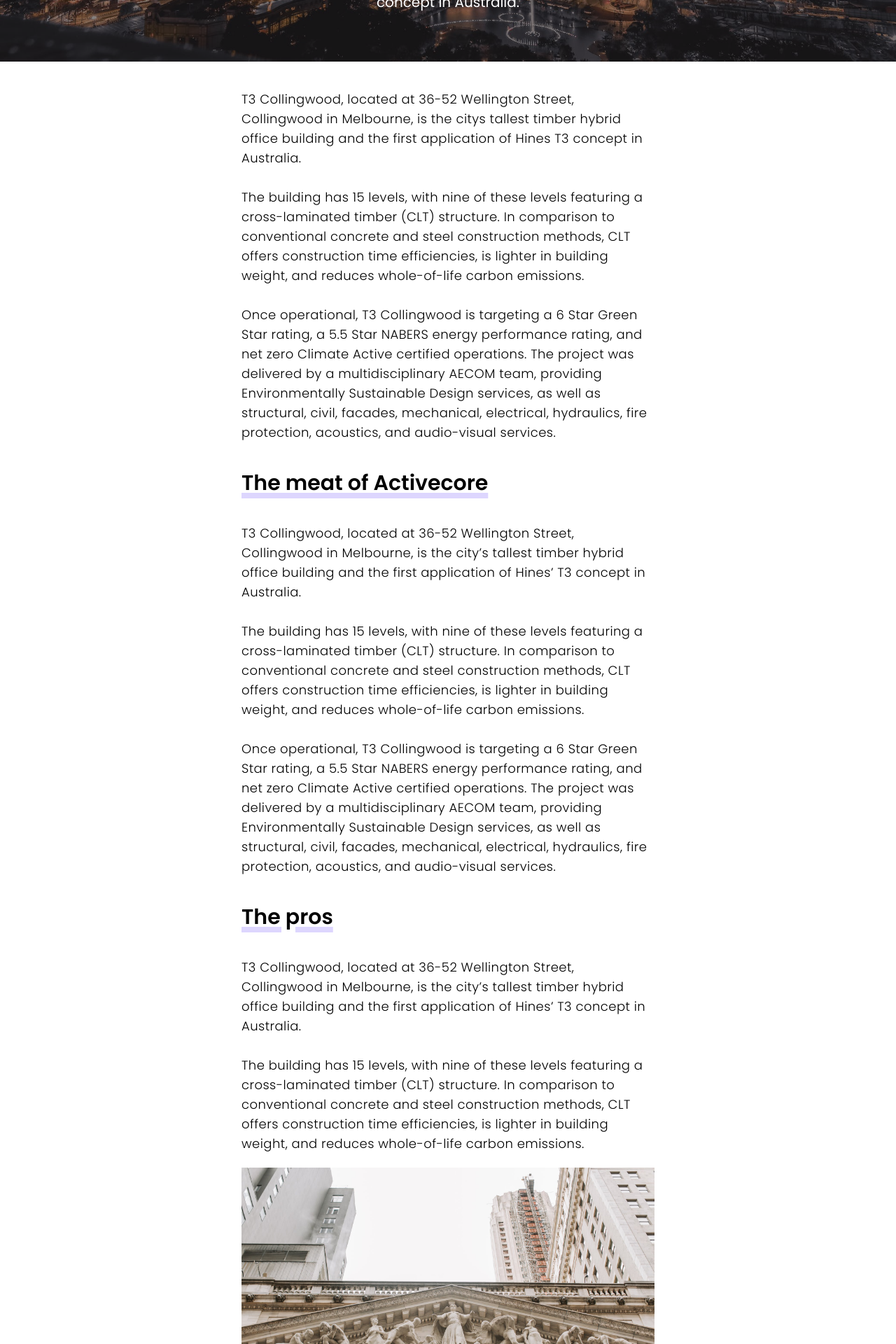
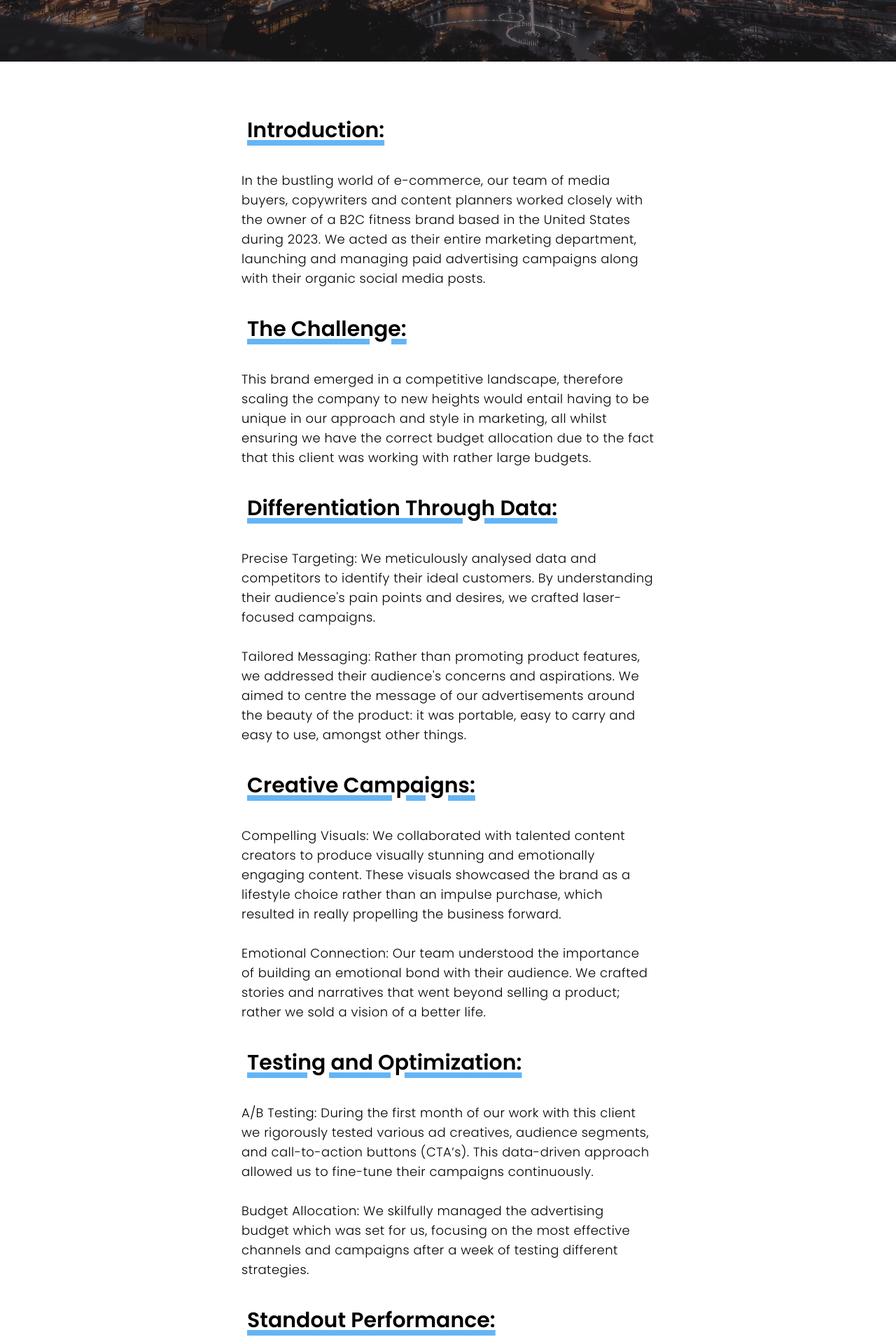
Before and after one commit to bajwaghazanfar/samir, a Next.js app: page /casestudy/sportband in a window 1280 px wide. Shown: the part 800-2720 px from the top of the page at 70% size. Built offline with nearby package versions, Linux system fonts and the light colour scheme.

Commit message:
large screen optimization

```diff
--- a/Components/Navbar/index.tsx
+++ b/Components/Navbar/index.tsx
@@ -7,7 +7,7 @@ import DottedButton from "../Button/Button";
 export const Navbar = () => {
   const [open, setOpen] = useState<boolean>(false);
   return (
-    <div className="navbar bg-base-100 w-full">
+    <div className="navbar bg-base-100 w-full xl:pr-[50px] xl:pl-[50px]">
       <div className="navbar-start">
         <div className="dropdown">
           <div tabIndex={0} role="button" className="btn btn-ghost lg:hidden">
--- a/Components/RevealText/RevealText.tsx
+++ b/Components/RevealText/RevealText.tsx
@@ -11,7 +11,7 @@ const RevealText: React.FC<RevealTextProps> = ({ lines }) => {
           initial={{ y: 30, opacity: 0 }}
           animate={{ y: 0, opacity: 1 }}
           transition={{ delay: index * 0.2, type: "tween" }}
-          className="text-5xl text-center  font-semibold tracking-normal   lg:text-[60px] xl:text-[80px] 2xl:text-[130px] 3xl:text-[180px]  lg:text-left  "
+          className="text-5xl text-center  font-semibold tracking-normal   lg:text-[60px] xl:text-[80px]  2xl:text-[80px]  lg:text-left  "
         >
           {map}
         </motion.h1>
--- a/src/app/casestudy/sportband/layout.tsx
+++ b/src/app/casestudy/sportband/layout.tsx
@@ -20,7 +20,7 @@ export default function RootLayout({
   children: React.ReactNode;
 }) {
   return (
-    <html lang="en">
+    <html lang="en" className="3xl:pl-[400px] 3xl:pr-[400px]">
       <body className={inter.className}>
         <ActiveCore />
       </body>
--- a/src/app/casestudy/sportband/page.tsx
+++ b/src/app/casestudy/sportband/page.tsx
@@ -5,15 +5,13 @@ import { Navbar } from "../../../../Components/Navbar";
 
 import Footer from "../../../../Components/Footer/Footer";
 import { motion } from "framer-motion";
+import Subheading from "../../../../Components/Subheading/Subheading";
 
 const ActiveCore = () => {
   return (
     <>
       <main className=" w-full h-auto ">
-        <div className=" w-full h-auto lg:pl-[50px] lg:pr-[50px]">
-          {" "}
-          <Navbar />
-        </div>
+        <div className=" w-full h-auto lg:pl-[50px] lg:pr-[50px]"></div>
 
         <div className="w-full h-full flex flex-col ">
           <div
@@ -51,17 +49,15 @@ const ActiveCore = () => {
                   </div>
                 </div>
                 <div className="w-full h-auto flex justify-center items-center gap-3 lg:w-3/4">
-                  <h1 className="text-3xl text-center text-white   font-semibold   leading-snug tracking-normal dark:text-white  lg:text-[60px] xl:text-[60px] 2xl:text-[100px] 3xl:text-[180px]    ">
-                    E-commerce Trailblazer: Active Cores Success Unleashes
-                    Six-Figure Triumph
+                  <h1 className="text-3xl text-center text-white   font-semibold   leading-snug tracking-normal dark:text-white  lg:text-[60px] xl:text-[60px] 2xl:text-[100px]   ">
+                    Crafting a Winning Marketing Strategy For A B2C Fitness
+                    Brand
                   </h1>
                 </div>
                 <div className="w-full h-auto flex justify-center items-center gap-3 lg:w-2/4">
                   <p className="text-center text-white text-xl lg:text-xl">
-                    T3 Collingwood, located at 36-52 Wellington Street,
-                    Collingwood in Melbourne, is the citys tallest timber hybrid
-                    office building and the first application of Hines T3
-                    concept in Australia.
+                    Note: *The subject of this case study is under a strict NDA,
+                    so the information we disclose may be fairly generic.
                   </p>
                 </div>
               </div>
@@ -71,78 +67,107 @@ const ActiveCore = () => {
         <div className=" w-full h-auto pl-[20px] pr-[20px] lg:pl-[50px] lg:pr-[50px] ">
           <div className="w-full h-auto flex flex-col justify-center items-center">
             <div className="w-full h-auto lg:w-1/2 pt-10">
+              <Subheading
+                text={[{ text: "Introduction:", underlined: true }]}
+              />
               <p className="text-black text-lg font-light  tracking-wide">
-                T3 Collingwood, located at 36-52 Wellington Street, Collingwood
-                in Melbourne, is the citys tallest timber hybrid office building
-                and the first application of Hines T3 concept in Australia.{" "}
+                In the bustling world of e-commerce, our team of media buyers,
+                copywriters and content planners worked closely with the owner
+                of a B2C fitness brand based in the United States during 2023.
+                We acted as their entire marketing department, launching and
+                managing paid advertising campaigns along with their organic
+                social media posts.
+              </p>
+              <Subheading
+                text={[{ text: "The Challenge:", underlined: true }]}
+              />
+
+              <p className="text-black text-lg font-light  tracking-wide">
+                This brand emerged in a competitive landscape, therefore scaling
+                the company to new heights would entail having to be unique in
+                our approach and style in marketing, all whilst ensuring we have
+                the correct budget allocation due to the fact that this client
+                was working with rather large budgets.
+              </p>
+
+              <Subheading
+                text={[
+                  { text: "Differentiation Through Data:", underlined: true },
+                ]}
+              />
+
+              <p className="text-black text-lg font-light  tracking-wide">
+                Precise Targeting: We meticulously analysed data and competitors
+                to identify their ideal customers. By understanding their
+                audience's pain points and desires, we crafted laser-focused
+                campaigns.
                 <br />
                 <br />
-                The building has 15 levels, with nine of these levels featuring
-                a cross-laminated timber (CLT) structure. In comparison to
-                conventional concrete and steel construction methods, CLT offers
-                construction time efficiencies, is lighter in building weight,
-                and reduces whole-of-life carbon emissions. <br />
-                <br />
-                Once operational, T3 Collingwood is targeting a 6 Star Green
-                Star rating, a 5.5 Star NABERS energy performance rating, and
-                net zero Climate Active certified operations. The project was
-                delivered by a multidisciplinary AECOM team, providing
-                Environmentally Sustainable Design services, as well as
-                structural, civil, facades, mechanical, electrical, hydraulics,
-                fire protection, acoustics, and audio-visual services.
+                Tailored Messaging: Rather than promoting product features, we
+                addressed their audience's concerns and aspirations. We aimed to
+                centre the message of our advertisements around the beauty of
+                the product: it was portable, easy to carry and easy to use,
+                amongst other things.
               </p>
-              {/* Subheading start */}
-              <div className="w-full h-auto flex justify-center items-center flex-col  py-10 lg:p-0 lg:py-10">
-                <div className="w-full h-full flex flex-col gap-5 lg:flex-row justify-start items-start">
-                  <h1 className="text-3xl  underline underline-offset-3 decoration-8 decoration-violet-200 font-semibold lg:text-3xl lg:w-full text-left   text-black">
-                    The meat of Activecore
-                  </h1>
-                </div>
-              </div>
-              {/* Subheading end */}
+              <Subheading
+                text={[{ text: "Creative Campaigns:", underlined: true }]}
+              />
 
               <p className="text-black text-lg font-light  tracking-wide">
-                T3 Collingwood, located at 36-52 Wellington Street, Collingwood
-                in Melbourne, is the city’s tallest timber hybrid office
-                building and the first application of Hines’ T3 concept in
-                Australia. <br />
+                Compelling Visuals: We collaborated with talented content
+                creators to produce visually stunning and emotionally engaging
+                content. These visuals showcased the brand as a lifestyle choice
+                rather than an impulse purchase, which resulted in really
+                propelling the business forward.
                 <br />
-                The building has 15 levels, with nine of these levels featuring
-                a cross-laminated timber (CLT) structure. In comparison to
-                conventional concrete and steel construction methods, CLT offers
-                construction time efficiencies, is lighter in building weight,
-                and reduces whole-of-life carbon emissions. <br />
                 <br />
-                Once operational, T3 Collingwood is targeting a 6 Star Green
-                Star rating, a 5.5 Star NABERS energy performance rating, and
-                net zero Climate Active certified operations. The project was
-                delivered by a multidisciplinary AECOM team, providing
-                Environmentally Sustainable Design services, as well as
-                structural, civil, facades, mechanical, electrical, hydraulics,
-                fire protection, acoustics, and audio-visual services.
+                Emotional Connection: Our team understood the importance of
+                building an emotional bond with their audience. We crafted
+                stories and narratives that went beyond selling a product;
+                rather we sold a vision of a better life.
+              </p>
+              <Subheading
+                text={[{ text: "Testing and Optimization:", underlined: true }]}
+              />
+              <p className="text-black text-lg font-light  tracking-wide">
+                A/B Testing: During the first month of our work with this client
+                we rigorously tested various ad creatives, audience segments,
+                and call-to-action buttons (CTA’s). This data-driven approach
+                allowed us to fine-tune their campaigns continuously.
+                <br />
+                <br />
+                Budget Allocation: We skilfully managed the advertising budget
+                which was set for us, focusing on the most effective channels
+                and campaigns after a week of testing different strategies.
+              </p>
+              <Subheading
+                text={[{ text: "Standout Performance:", underlined: true }]}
+              />
+              <p className="text-black text-lg font-light  tracking-wide">
+                Impressive Metrics: Within the first month and a half of our
+                partnership with this client, we achieved over 4 million video
+                views and 73,797 clicks with an ad spend of £23,284.52. Their
+                Click-Through Rate (CTR) exceeded industry standards, and the
+                purchase return on ad spend (ROAS) averaged 3.17, indicating a
+                healthy return on their investment in us.
+                <br />
+                <br />
+                Brand Identity: The client successfully established itself as
+                more than just a product; it became a lifestyle choice that
+                resonated with a broad audience seeking a healthier, more
+                convenient way of living.
               </p>
 
-              {/* Subheading start */}
-              <div className="w-full h-auto flex justify-center items-center flex-col  py-10 lg:p-0 lg:py-10">
-                <div className="w-full h-full flex flex-col gap-5 lg:flex-row justify-start items-start">
-                  <h1 className="text-3xl  underline underline-offset-3 decoration-8 decoration-violet-200 font-semibold lg:text-3xl lg:w-full text-left   text-black">
-                    The pros
-                  </h1>
-                </div>
-              </div>
-              {/* Subheading end */}
-
+              <Subheading text={[{ text: "Conclusion:", underlined: true }]} />
               <p className="text-black text-lg font-light  tracking-wide">
-                T3 Collingwood, located at 36-52 Wellington Street, Collingwood
-                in Melbourne, is the city’s tallest timber hybrid office
-                building and the first application of Hines’ T3 concept in
-                Australia. <br />
-                <br />
-                The building has 15 levels, with nine of these levels featuring
-                a cross-laminated timber (CLT) structure. In comparison to
-                conventional concrete and steel construction methods, CLT offers
-                construction time efficiencies, is lighter in building weight,
-                and reduces whole-of-life carbon emissions.
+                This success story is a testament to our data-driven,
+                customer-centric marketing approach. By using data insights to
+                create compelling campaigns, building emotional connections with
+                their audience, and continually optimizing their strategies, our
+                client managed to carve a unique space in the fitness market.
+                What sets them apart is not just what they sell, but how we sold
+                it for them - an approach rooted in understanding their
+                audience's needs and aspirations.
               </p>
               <Image
                 src="/p7.jpg"
@@ -153,13 +178,6 @@ const ActiveCore = () => {
                 className="w-full h-auto py-5 rounded-lg"
                 style={{ borderRadius: "1rem" }} // You can adjust the '1rem' value to your desired border radius
               />
-              <p className="text-black text-lg font-light  tracking-wide">
-                The building has 15 levels, with nine of these levels featuring
-                a cross-laminated timber (CLT) structure. In comparison to
-                conventional concrete and steel construction methods, CLT offers
-                construction time efficiencies, is lighter in building weight,
-                and reduces whole-of-life carbon emissions.
-              </p>
             </div>
           </div>
         </div>
--- a/src/app/work/page.tsx
+++ b/src/app/work/page.tsx
@@ -14,7 +14,7 @@ const Work = () => {
         <div className="w-full h-full flex flex-col lg:py-10 mt-10 lg:mt-0">
           <div className="w-full  flex flex-col items-center justify-start  lg:w-full lg:flex-row lg:gap-8">
             <div className="w-full h-full lg:w-1/2 lg:h-full flex-col flex justify-evenly gap-6">
-              <h1 className="text-5xl text-center  font-semibold tracking-normal dark:text-white  lg:text-[60px] xl:text-[80px] 2xl:text-[130px] 3xl:text-[180px]  lg:text-left  ">
+              <h1 className="text-5xl text-center  font-semibold tracking-normal dark:text-white  lg:text-[60px] xl:text-[80px] 2xl:text-[130px] 2xl:text-[180px]  lg:text-left  ">
                 Transforming businesses one video at a time
               </h1>
               <div className="w-full flex items-center flex-col justify-center h-full gap-10 lg:w-4/5 lg:items-start  lg:justify-start ">
```
Also changed, not shown: src/app/layout.tsx (+5 -2 lines), src/app/page.tsx (+8 -6 lines).
